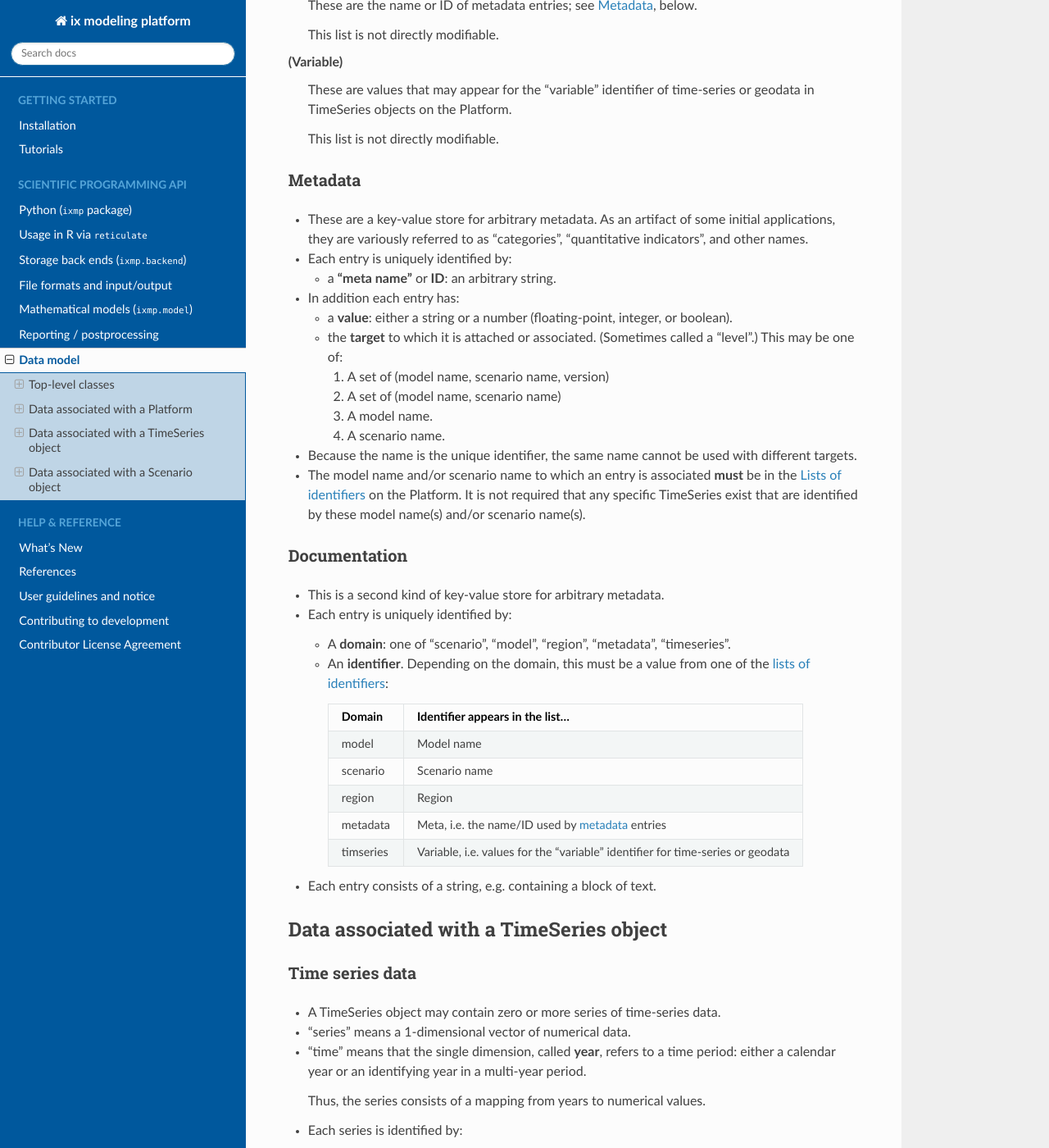
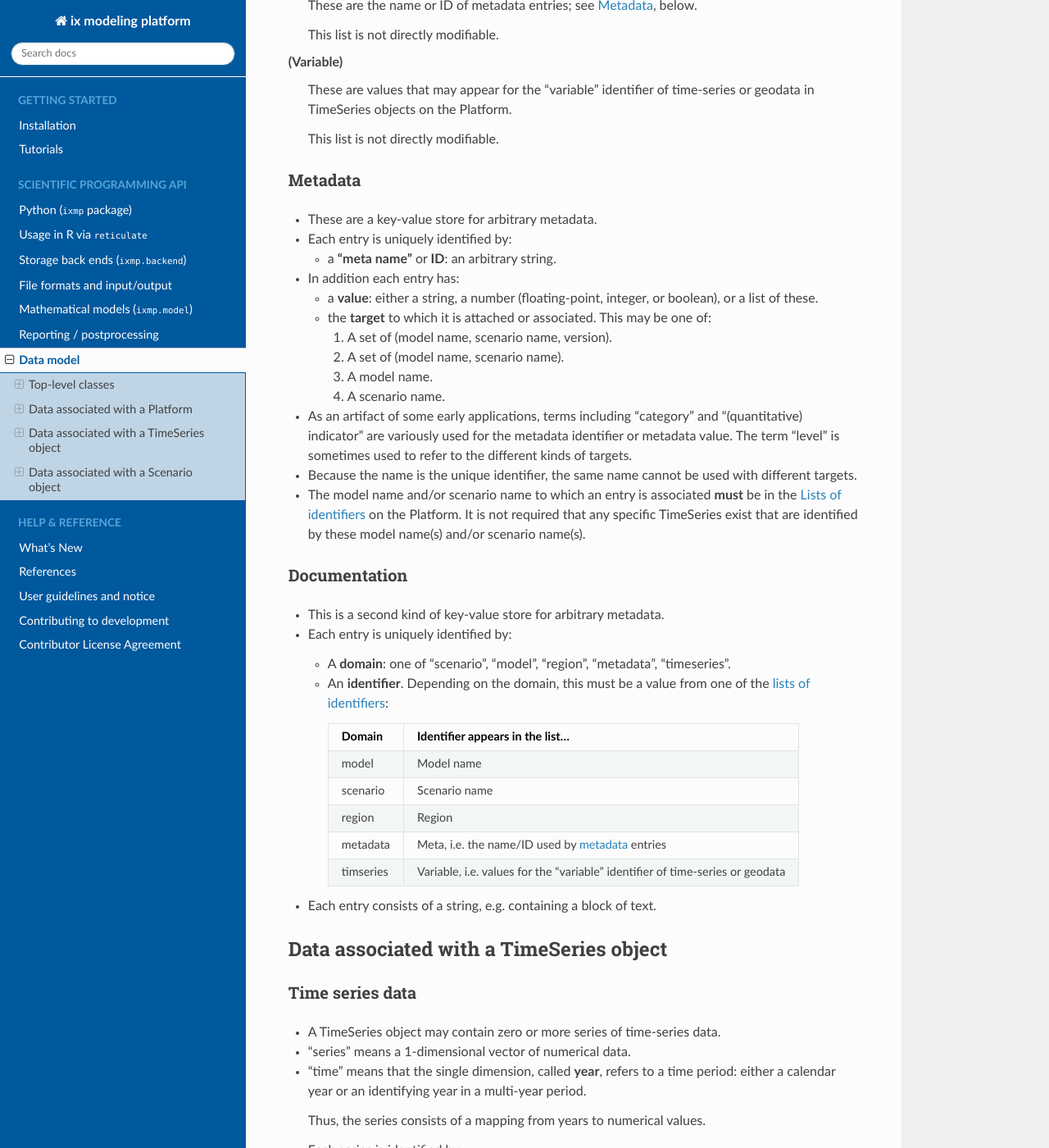
Before and after one commit to iiasa/ixmp, a Sphinx documentation site: the page built from doc/data-model.rst, in a window 1280 px wide and 1400 px high, scrolled down 3693 px. Shown: the whole window at 82% size. Built offline with Sphinx 7.4.7 and the Read the Docs theme 2.0.0, drawn with Linux system fonts in a browser that asks for light colours; the version number could not be read and is left out.

Commit message:
Uses consistent semantics in docstrings of .base.Backend.*_meta methods

```diff
--- a/doc/api-backend.rst
+++ b/doc/api-backend.rst
@@ -98,6 +98,7 @@
    Backends:
 
    - **must** only raise standard Python exceptions.
+   - **must** implement the :doc:`data model <data-model>` as described, or raise :class:`.NotImplementedError` for not implemented parts of the data model.
 
    Methods related to :class:`ixmp.Platform`:
 
--- a/doc/api.rst
+++ b/doc/api.rst
@@ -94,7 +94,7 @@
    A Scenario is a :class:`TimeSeries` that also contains model data, including model solution data.
    See the :ref:`data model documentation <data-model-data>`.
 
-   Scenario contains methods to manipulate different model data items:
+   The Scenario class provides methods to manipulate model data items:
 
    - Set: :meth:`init_set`, :meth:`add_set`, :meth:`set`, :meth:`remove_set`, :meth:`has_set`
    - Parameter:
--- a/doc/data-model.rst
+++ b/doc/data-model.rst
@@ -147,26 +147,27 @@
 Metadata
 --------
 - These are a key-value store for arbitrary metadata.
-  As an artifact of some initial applications, they are variously referred to as “categories”, “quantitative indicators”, and other names.
 - Each entry is uniquely identified by:
 
   - a **“meta name”** or **ID**: an arbitrary string.
 
 - In addition each entry has:
 
-  - a **value**: either a string or a number (floating-point, integer, or boolean).
+  - a **value**: either a string, a number (floating-point, integer, or boolean), or a list of these.
   - the **target** to which it is attached or associated.
-    (Sometimes called a “level”.)
     This may be one of:
 
-    1. A set of (model name, scenario name, version)
-    2. A set of (model name, scenario name)
+    1. A set of (model name, scenario name, version).
+    2. A set of (model name, scenario name).
     3. A model name.
     4. A scenario name.
 
+- As an artifact of some early applications, terms including “category” and “(quantitative) indicator” are variously used for the metadata identifier or metadata value.
+  The term “level” is sometimes used to refer to the different kinds of targets.
 - Because the name is the unique identifier, the same name cannot be used with different targets.
 - The model name and/or scenario name to which an entry is associated **must** be in the :ref:`codelists` on the Platform.
   It is not required that any specific TimeSeries exist that are identified by these model name(s) and/or scenario name(s).
+
 
 Documentation
 -------------
@@ -183,7 +184,7 @@
     scenario   Scenario name
     region     Region
     metadata   Meta, i.e. the name/ID used by :ref:`metadata <data-meta>` entries
-    timseries  Variable, i.e. values for the “variable” identifier for time-series or geodata
+    timseries  Variable, i.e. values for the “variable” identifier of time-series or geodata
     =========  ===
 
 - Each entry consists of a string, e.g. containing a block of text.
```
Also changed, not shown: 3 other files.
